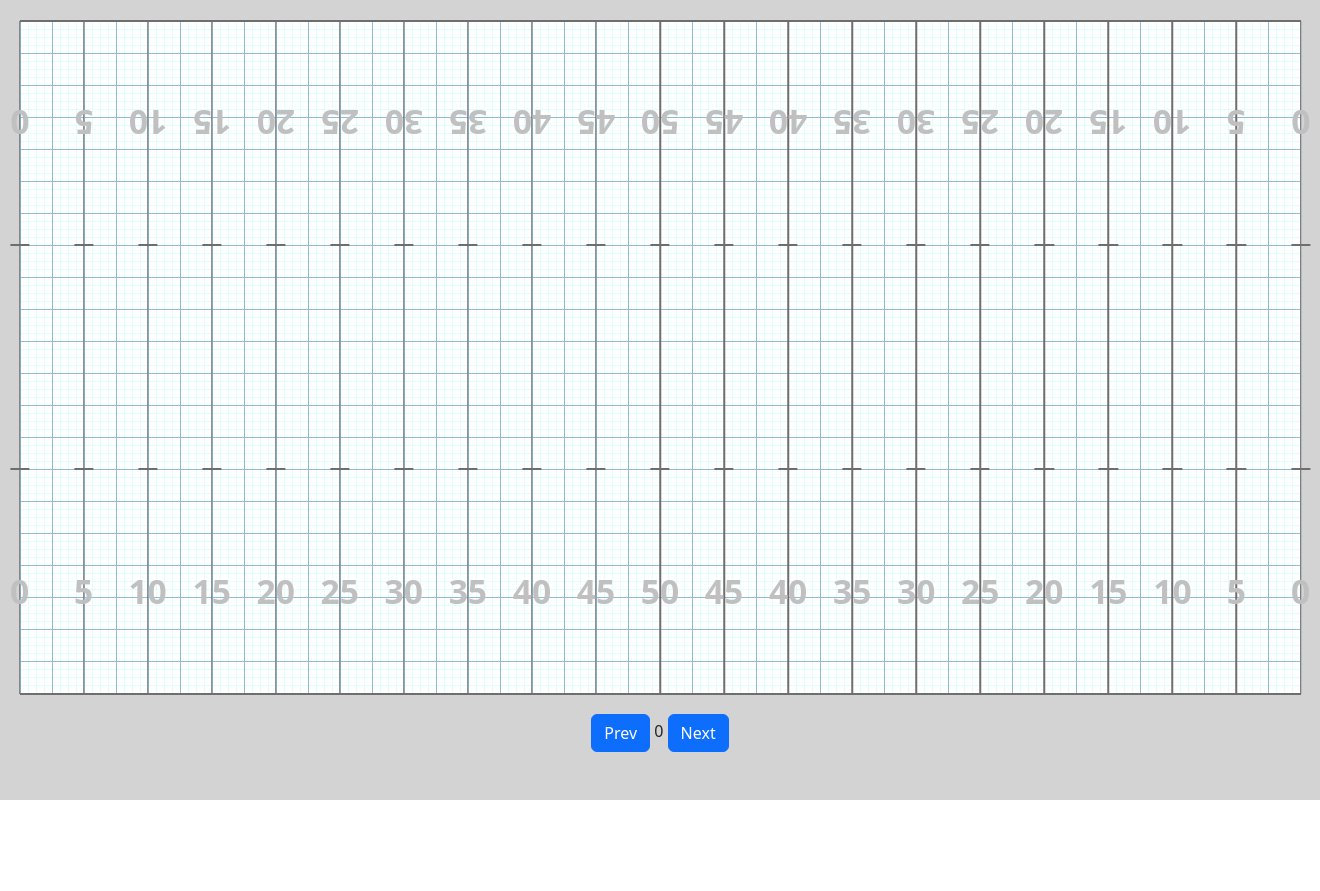
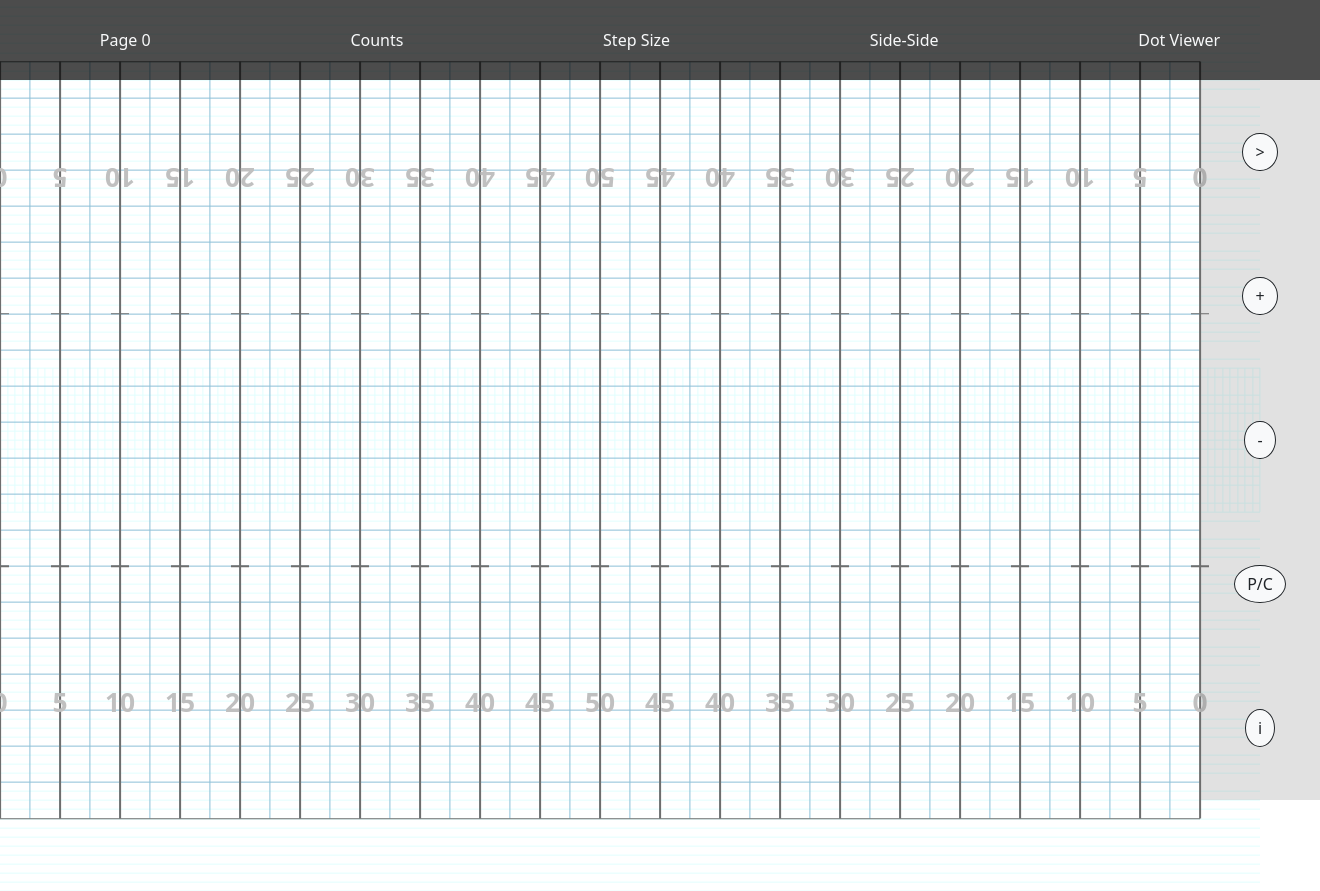
Before and after one commit to The-King-12345/Dot-Viewer, a Flask app: page / in a window 1320 px wide. Before the commit the page ends 800 px from the top, so only its background shows below. Run offline with Flask 3, Linux system fonts and the light colour scheme; data that the repository does not hold is empty.

Commit message:
Update css and layout page
To make more visually appealing

```diff
--- a/app.py
+++ b/app.py
@@ -7,20 +7,20 @@ app = Flask(__name__)
 app.config["SESSION_PERMANENT"] = False
 app.config["SESSION_TYPE"] = "filesystem"
 
-# global variable sets
-sets = 0
+# global variable page
+page = 0
 MAX = 28
 
 @app.route("/", methods=["GET", "POST"])
 def index():
-    global sets
+    global page
 
     if request.method == "POST":
         action = request.form.get('action')
-        if action == "prev" and sets > 0:
-            sets -= 1
-        elif action == "next" and sets < MAX:
-            sets += 1
+        if action == "prev" and page > 0:
+            page -= 1
+        elif action == "next" and page < MAX:
+            page += 1
 
         return redirect("/")
 
@@ -29,14 +29,14 @@ def index():
         conn.row_factory = sqlite3.Row
         cursor = conn.cursor()
 
-        cursor.execute(f"SELECT * FROM performers WHERE sets={sets}")
+        cursor.execute(f"SELECT * FROM performers WHERE sets={page}")
         rows = cursor.fetchall()
         dots = [dict(row) for row in rows]
 
         cursor.close()
         conn.close()
 
-        return render_template("index.html", dots=dots, sets=sets)
+        return render_template("index.html", dots=dots, page=page)
 
 if __name__ == '__main__':
     app.run(debug=True)
--- a/static/styles.css
+++ b/static/styles.css
@@ -1,76 +1,113 @@
 :root {
-    --main-cell-size: 32px;
+    --main-cell-size: 36px;
     --sub-cell-size: calc(var(--main-cell-size) / 4);
     --field-width: calc(var(--main-cell-size) * 40 + 1px);
     --field-height: calc(var(--main-cell-size) * 21 + 1px);
     --dot-size: 1%;
+    --topbar-height: 10vh;
+    --sidebar-width: calc(var(--topbar-height) * 1.5)
 }
 
-html, body, main {
+*, *::before, *::after {
     margin: 0;
     padding: 0;
-    height: 100%;
-    display: flex;
-    flex-direction: column;
-    justify-content: center;
-    align-items: center;
-    background: lightgray;
+    box-sizing: border-box;
+}
+
+.topbar {
+    position: fixed;
+    top: 0;
+    left: 0;
+    height: var(--topbar-height);
+    width: 100vw;
+    z-index: 999;
+    background-color: rgba(0, 0, 0, 0.7);
+}
+
+.sidebar {
+    position: fixed;
+    width: calc(var(--sidebar-width));
+    height: calc(100vh - var(--topbar-height));
+    top: var(--topbar-height);
+    right: 0;
+    z-index: 998;
+    background-color: rgba(105, 105, 105, 0.2);
+}
+
+.main-container {
+    position: relative;
+    top: var(--topbar-height);
+    left: 0;
+    height: calc(100vh - var(--topbar-height));
+    width: calc(100vw - var(--sidebar-width));
 }
 
 .field {
     position: relative;
     width: calc(var(--field-width));
     height: calc(var(--field-height));
-    background-color: white;
+}
 
-    background-image:
-        linear-gradient(to right, #8cbfd7 1px, transparent 1px),
-        linear-gradient(to bottom, #8cbfd7 1px, transparent 1px),
-        linear-gradient(to right, #e1fefe 1px, transparent 1px),
-        linear-gradient(to bottom, #e1fefe 1px, transparent 1px);
-    background-size:
-        var(--main-cell-size) var(--main-cell-size),
-        var(--main-cell-size) var(--main-cell-size),
-        var(--sub-cell-size) var(--sub-cell-size),
-        var(--sub-cell-size) var(--sub-cell-size);
-    background-position: 0 0, 0 0, 0 0, 0 0;
+.field > * {
+    position: absolute;
+    transform: translate(-50%, -50%);
+}
+
+.gridline-v {
+    width: 0.1%;
+    height: calc(400% / 21);
+    background-color: #e1fefe;
+    z-index: -2;
+}
+
+.gridline-h {
+    width: 110%;
+    height: 0.1%;
+    background-color: #e1fefe;
+    z-index: -2;
+}
+
+.gridline-v-bold {
+    width: 0.1%;
+    height: 100%;
+    background-color: #8cbfd7;
+    z-index: -1;
+}
+
+.gridline-h-bold {
+    width: 100%;
+    height: 0.1%;
+    background-color: #8cbfd7;
+    z-index: -1;
 }
 
 .hash {
-    position: absolute;
-    transform: translate(-50%, -50%);
     width: 1.5%;
-    height: 2px;
+    height: 0.2%;
     background-color: #6e6e6e;
 }
 
 .yardline {
     position: absolute;
-    transform: translate(-50%, 0%);
-    width: 1.5px;
+    width: 0.15%;
     height: 100%;
     background-color: #6e6e6e;
 }
 
 .sideline {
     position: absolute;
-    transform: translate(0%, -50%);
     width: 100%;
-    height: 2px;
+    height: 0.2%;
     background-color: #6e6e6e;
 }
 
 .number {
-    position: absolute;
-    transform: translate(-50%, -50%);
-    font-size: 210%;
+    font-size: 2vw;
     font-weight: bolder;
     color: #c0c0c0;
 }
 
 .dot {
-    position: absolute;
-    transform: translate(-50%, -50%);
     width: calc(var(--dot-size) * 0.525);
     height: var(--dot-size);
     background-color: black;
--- /dev/null
+++ b/static/utilities.css
@@ -0,0 +1,4 @@
+.fit {
+    width: 100%;
+    height: 100%;
+}
--- a/templates/index.html
+++ b/templates/index.html
@@ -6,6 +6,8 @@
 
 {% block main %}
     <div class="field">
+
+        {% include "snippets/grid.html" %}
         {% include "snippets/sideline.html" %}
         {% include "snippets/yardline.html" %}
         {% include "snippets/hash.html" %}
--- a/templates/layout.html
+++ b/templates/layout.html
@@ -8,25 +8,43 @@
         <script src="https://cdn.jsdelivr.net/npm/bootstrap@5.3.3/dist/js/bootstrap.bundle.min.js" integrity="sha384-YvpcrYf0tY3lHB60NNkmXc5s9fDVZLESaAA55NDzOxhy9GkcIdslK1eN7N6jIeHz" crossorigin="anonymous"></script>
 
         <link href="/static/styles.css" rel="stylesheet">
+        <link href="/static/utilities.css" rel="stylesheet">
 
         <title>{% block title %}{% endblock %}</title>
     </head>
 
     <body>
 
-        <main>
-            {% block main %}{% endblock %}
-        </main>
+        <div class="topbar">
+            <form class="fit d-flex justify-content-around align-items-center">
+
+                <div class="text-light">Page {{page}}</div>
+                <div class="text-light">Counts</div>
+                <div class="text-light">Step Size</div>
+                <div class="text-light">Side-Side</div>
+                <div class="text-light">Dot Viewer</div>
 
 
+            </form>
+        </div>
 
+        <div class="sidebar">
+            <form class="fit d-flex flex-column justify-content-around align-items-center" action="/" method="post">
+
+                    <button class="btn btn-light btn-outline-dark rounded-circle sidebar-btn">></button>
+                    <button class="btn btn-light btn-outline-dark rounded-circle sidebar-btn" type="submit" name="action" value="next">+</button>
+                    <button class="btn btn-light btn-outline-dark rounded-circle sidebar-btn" type="submit" name="action" value="prev">-</button>
+                    <button class="btn btn-light btn-outline-dark rounded-circle sidebar-btn">P/C</button>
+                    <button class="btn btn-light btn-outline-dark rounded-circle sidebar-btn">i</button>
+
+            </form>
+        </div>
+
+        <div class="main-container">
+            <main class="fit d-flex justify-content-center align-items-center">
+                {% block main %}{% endblock %}
+            </main>
+        </div>
 
     </body>
-    <footer class="mb-5">
-        <form action="/" method="post">
-            <button class="btn btn-primary" type="submit" name="action" value="prev">Prev</button>
-            {{sets}}
-            <button class="btn btn-primary" type="submit" name="action" value="next">Next</button>
-        </form>
-    </footer>
 </html>
--- /dev/null
+++ b/templates/snippets/grid.html
@@ -0,0 +1,19 @@
+{% for i in range(1-9,84+9,1) %}
+
+    {% if (i % 4 == 0 and i > 0 and i < 84) %}
+        <div class="gridline-h-bold" style="top: {{ i / 84 * 100}}%; left: 50%;"></div>
+    {% else %}
+        <div class="gridline-h" style="top: {{ i / 84 * 100}}%; left: 50%;"></div>
+    {% endif %}
+
+{% endfor %}
+
+{% for i in range(1-9,160+9,1) %}
+
+    {% if (i % 4 == 0 and i > 0 and i < 160) %}
+        <div class="gridline-v-bold" style="top: 50%; left: {{i / 160 * 100}}%;"></div>
+    {% else %}
+        <div class="gridline-v" style=" top: 50%; left: {{i / 160 * 100}}%;"></div>
+    {% endif %}
+
+{% endfor %}
--- a/templates/snippets/sideline.html
+++ b/templates/snippets/sideline.html
@@ -1,5 +1,5 @@
 {% set tops = [0,100] %}
 
 {% for top in tops %}
-    <div class="sideline" style="top: {{top}}%;"></div>
+    <div class="sideline" style="top: {{top}}%; left: 50%;"></div>
 {% endfor %}
--- a/templates/snippets/yardline.html
+++ b/templates/snippets/yardline.html
@@ -2,5 +2,5 @@
 
 
 {% for left in lefts %}
-    <div class="yardline" style="left: {{left}}%;"></div>
+    <div class="yardline" style="top: 50%; left: {{left}}%;"></div>
 {% endfor %}
```
